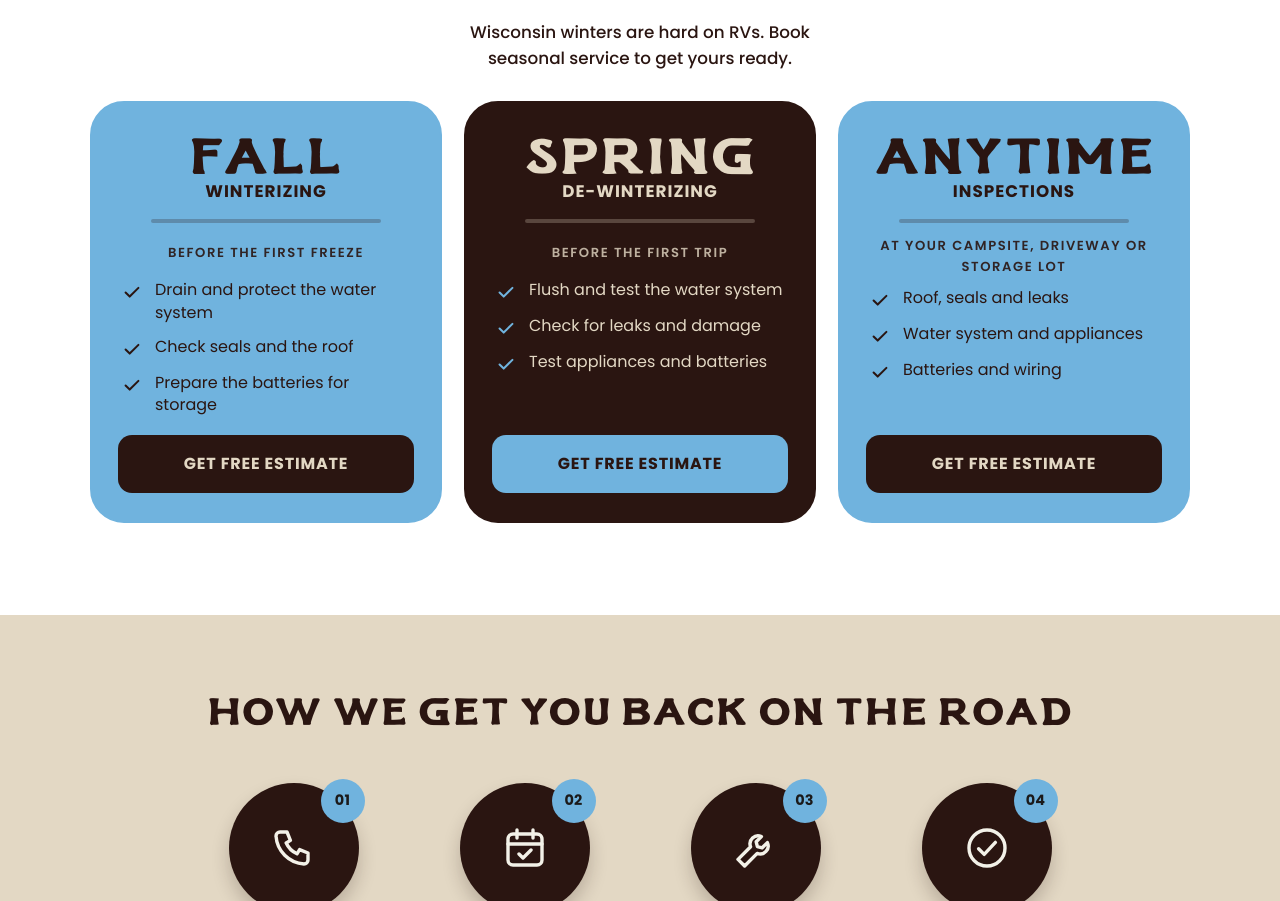
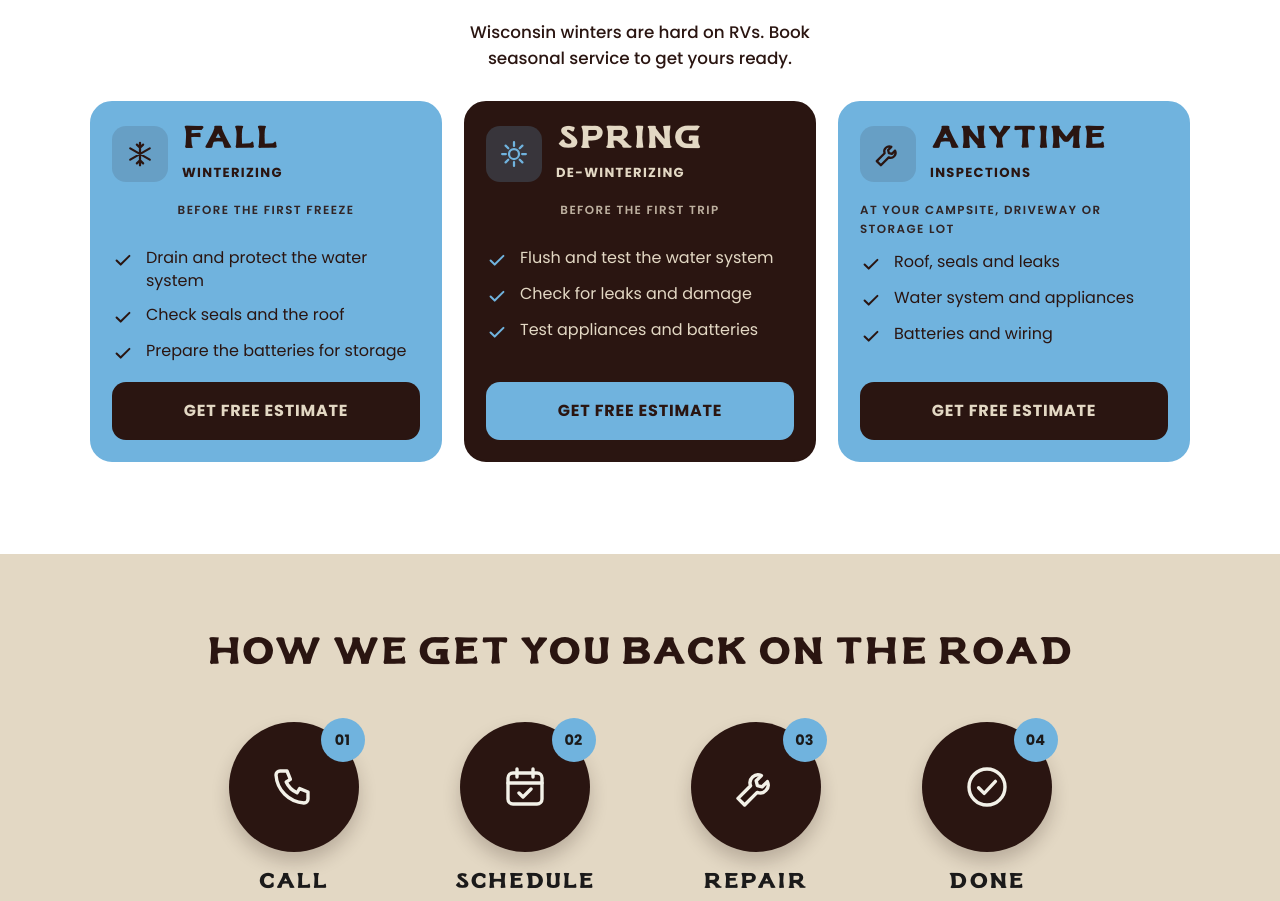
Before and after one commit to gonyeacole/rv-repair, a plain HTML site: page index.html in a window 1280 px wide. Shown: the part 2720-3621 px from the top of the page. Drawn offline with Linux system fonts and the light colour scheme.

Commit message:
Seasonal cards: left-aligned with icon badges
Co-Authored-By: Claude Sonnet 5.5 <noreply@anthropic.com>
Claude-Session: https://claude.ai/code/session_01VcEH6BZxpDLkgvS8R2mRuV

```diff
--- a/index.html
+++ b/index.html
@@ -386,25 +386,19 @@
     <p class="se-lead">Wisconsin winters are hard on RVs. Book seasonal service to get yours ready.</p>
     <div class="se-grid">
       <article class="se-card se-light">
-        <h3 class="se-big">Fall</h3>
-        <p class="se-kind">Winterizing</p>
-        <span class="se-rule" aria-hidden="true"></span>
+        <div class="se-hd"><span class="se-bdg"><svg viewBox="0 0 24 24" width="30" height="30" fill="none" stroke="currentColor" stroke-width="1.8" stroke-linecap="round" aria-hidden="true"><path d="M12 3v18M4.2 7.5l15.6 9M19.8 7.5l-15.6 9M9.5 4.5 12 7l2.5-2.5M9.5 19.5 12 17l2.5 2.5"/></svg></span><div><h3 class="se-big">Fall</h3><p class="se-kind">Winterizing</p></div></div>
         <p class="se-when">Before the first freeze</p>
         <ul><li><svg viewBox="0 0 24 24" width="22" height="22" fill="none" stroke="currentColor" stroke-width="2.2" stroke-linecap="round" stroke-linejoin="round" aria-hidden="true"><path d="m5 12.5 4.5 4.5L19 7.5"/></svg><span>Drain and protect the water system</span></li><li><svg viewBox="0 0 24 24" width="22" height="22" fill="none" stroke="currentColor" stroke-width="2.2" stroke-linecap="round" stroke-linejoin="round" aria-hidden="true"><path d="m5 12.5 4.5 4.5L19 7.5"/></svg><span>Check seals and the roof</span></li><li><svg viewBox="0 0 24 24" width="22" height="22" fill="none" stroke="currentColor" stroke-width="2.2" stroke-linecap="round" stroke-linejoin="round" aria-hidden="true"><path d="m5 12.5 4.5 4.5L19 7.5"/></svg><span>Prepare the batteries for storage</span></li></ul>
         <a class="se-btn" href="#quote">Get free estimate</a>
       </article>
       <article class="se-card se-dark">
-        <h3 class="se-big">Spring</h3>
-        <p class="se-kind">De-winterizing</p>
-        <span class="se-rule" aria-hidden="true"></span>
+        <div class="se-hd"><span class="se-bdg"><svg viewBox="0 0 24 24" width="30" height="30" fill="none" stroke="currentColor" stroke-width="1.8" stroke-linecap="round" aria-hidden="true"><circle cx="12" cy="12" r="4"/><path d="M12 2.5v3M12 18.5v3M2.5 12h3M18.5 12h3M5.3 5.3l2.1 2.1M16.6 16.6l2.1 2.1M18.7 5.3l-2.1 2.1M7.4 16.6l-2.1 2.1"/></svg></span><div><h3 class="se-big">Spring</h3><p class="se-kind">De-winterizing</p></div></div>
         <p class="se-when">Before the first trip</p>
         <ul><li><svg viewBox="0 0 24 24" width="22" height="22" fill="none" stroke="currentColor" stroke-width="2.2" stroke-linecap="round" stroke-linejoin="round" aria-hidden="true"><path d="m5 12.5 4.5 4.5L19 7.5"/></svg><span>Flush and test the water system</span></li><li><svg viewBox="0 0 24 24" width="22" height="22" fill="none" stroke="currentColor" stroke-width="2.2" stroke-linecap="round" stroke-linejoin="round" aria-hidden="true"><path d="m5 12.5 4.5 4.5L19 7.5"/></svg><span>Check for leaks and damage</span></li><li><svg viewBox="0 0 24 24" width="22" height="22" fill="none" stroke="currentColor" stroke-width="2.2" stroke-linecap="round" stroke-linejoin="round" aria-hidden="true"><path d="m5 12.5 4.5 4.5L19 7.5"/></svg><span>Test appliances and batteries</span></li></ul>
         <a class="se-btn" href="#quote">Get free estimate</a>
       </article>
       <article class="se-card se-light">
-        <h3 class="se-big">Anytime</h3>
-        <p class="se-kind">Inspections</p>
-        <span class="se-rule" aria-hidden="true"></span>
+        <div class="se-hd"><span class="se-bdg"><svg viewBox="0 0 24 24" width="30" height="30" fill="none" stroke="currentColor" stroke-width="1.8" stroke-linecap="round" stroke-linejoin="round" aria-hidden="true"><path d="M14.7 6.3a4 4 0 0 0-5.4 5.1L3 17.7 6.3 21l6.3-6.3a4 4 0 0 0 5.1-5.4l-2.6 2.6-2.4-.6-.6-2.4z"/></svg></span><div><h3 class="se-big">Anytime</h3><p class="se-kind">Inspections</p></div></div>
         <p class="se-when">At your campsite, driveway or storage lot</p>
         <ul><li><svg viewBox="0 0 24 24" width="22" height="22" fill="none" stroke="currentColor" stroke-width="2.2" stroke-linecap="round" stroke-linejoin="round" aria-hidden="true"><path d="m5 12.5 4.5 4.5L19 7.5"/></svg><span>Roof, seals and leaks</span></li><li><svg viewBox="0 0 24 24" width="22" height="22" fill="none" stroke="currentColor" stroke-width="2.2" stroke-linecap="round" stroke-linejoin="round" aria-hidden="true"><path d="m5 12.5 4.5 4.5L19 7.5"/></svg><span>Water system and appliances</span></li><li><svg viewBox="0 0 24 24" width="22" height="22" fill="none" stroke="currentColor" stroke-width="2.2" stroke-linecap="round" stroke-linejoin="round" aria-hidden="true"><path d="m5 12.5 4.5 4.5L19 7.5"/></svg><span>Batteries and wiring</span></li></ul>
         <a class="se-btn" href="#quote">Get free estimate</a>
--- a/styles.css
+++ b/styles.css
@@ -2258,3 +2258,17 @@ a.sa-all{text-decoration:none}
 .hb svg{display:block!important;flex:none;width:22px;height:22px}
 .hb-w [data-phone-text]::before{content:none!important}
 @media(max-width:700px){.hb{letter-spacing:.01em!important;font-size:1rem}}
+
+/* Seasonal cards, left-aligned with an icon badge */
+.se-card{align-items:stretch!important;text-align:left!important;padding:22px 20px 20px!important;border-radius:22px!important;gap:0!important}
+.se-hd{display:flex;gap:14px;align-items:center;margin-bottom:6px}
+.se-bdg{width:56px;height:56px;border-radius:14px;display:grid;place-items:center;flex:none;background:rgba(42,21,17,.12);color:#2a1511}
+.se-dark .se-bdg{background:rgba(112,179,222,.2);color:#70b3de}
+.se-card .se-big{font-size:clamp(1.7rem,7.4vw,2.1rem)!important;line-height:1!important;text-align:left!important;margin:0!important}
+.se-card .se-kind{margin:5px 0 0!important;font-size:.82rem;letter-spacing:.1em;text-align:left}
+.se-rule{display:none!important}
+.se-card .se-when{min-height:0!important;display:block!important;text-align:left;margin:12px 0 12px;font-size:.74rem;letter-spacing:.12em}
+.se-card ul{max-width:none!important;width:100%;margin:0 0 18px!important}
+.se-card .se-btn{max-width:none!important;margin-top:auto}
+@media(min-width:900px){.se-card .se-big{font-size:2rem!important}.se-card .se-when{min-height:2.6em!important}}
+@media(min-width:900px){.se-card .se-when{min-height:2.9em!important;display:flex!important;align-items:flex-start}}
```
